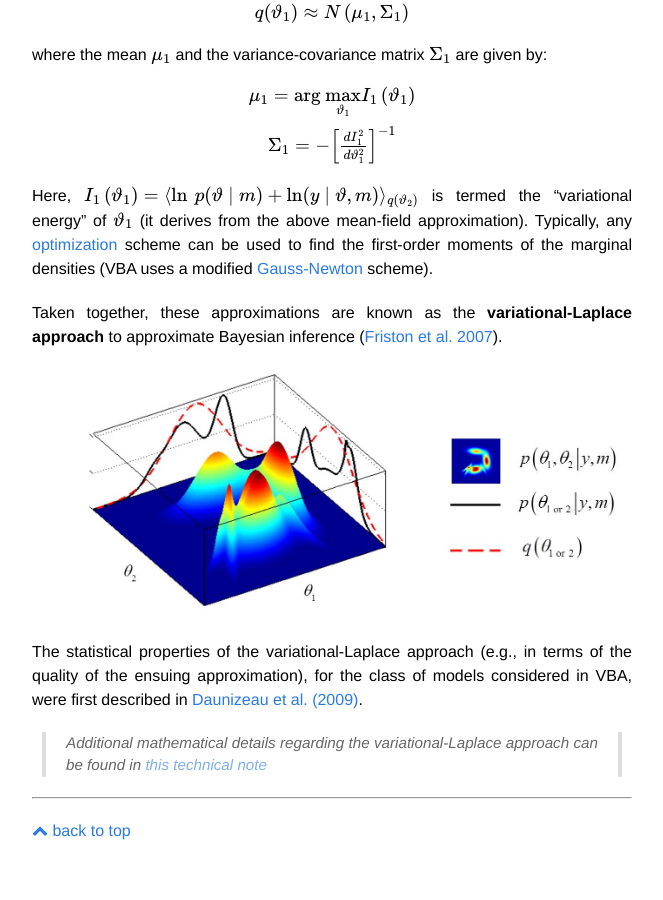
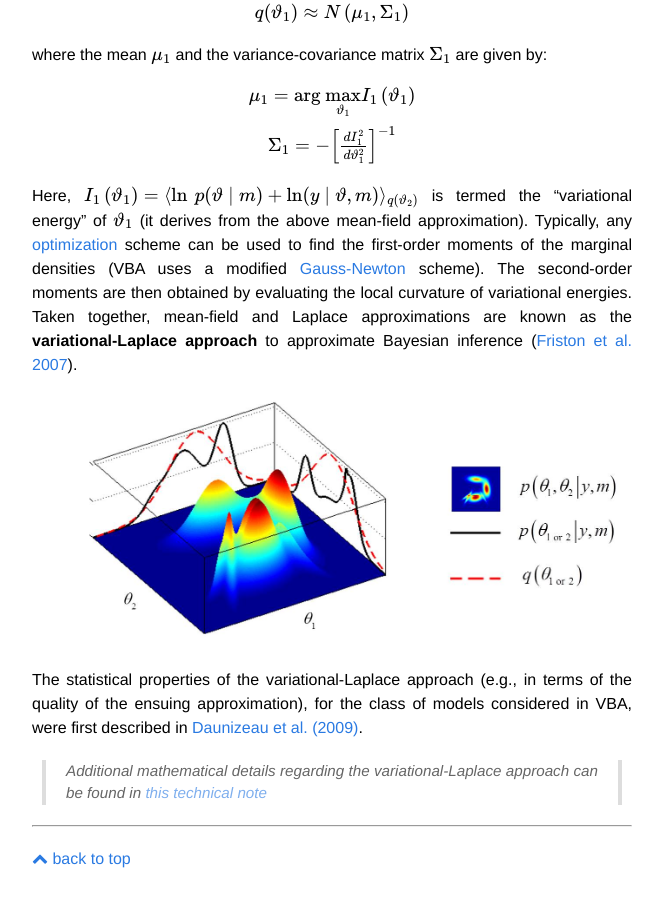
Before and after one commit to MBB-team/VBA-toolbox, a Jekyll site: the page built from _wiki/The-variational-Bayesian-approach.md, in a window 1280 px wide and 900 px high, scrolled down 1764 px. Shown: the whole window, without its empty margins (308-971 px from the left). Built offline with Jekyll 4.4.1, drawn with Linux system fonts in a browser that asks for light colours; nearby versions of some CDN libraries; formulas are drawn with MathJax 3.

Commit message:
Update The-variational-Bayesian-approach.md

```diff
--- a/_wiki/The-variational-Bayesian-approach.md
+++ b/_wiki/The-variational-Bayesian-approach.md
@@ -47,9 +47,7 @@
 \end{array}
 $$
 
-Here, $$I_1\left(\vartheta_1\right) = \langle \ln\:p(\vartheta\mid m) + \ln(y\mid \vartheta,m)\rangle_{q(\vartheta_2)}$$ is termed the "variational energy" of $$\vartheta_1$$ (it derives from the above mean-field approximation). Typically, any [optimization](https://en.wikipedia.org/wiki/Mathematical_optimization) scheme can be used to find the first-order moments of the marginal densities (VBA uses a modified [Gauss-Newton](https://en.wikipedia.org/wiki/Gauss%E2%80%93Newton_algorithm) scheme).
-
-Taken together, these approximations are known as the **variational-Laplace approach** to approximate Bayesian inference ([Friston et al. 2007](https://www.ncbi.nlm.nih.gov/pubmed/17055746)).
+Here, $$I_1\left(\vartheta_1\right) = \langle \ln\:p(\vartheta\mid m) + \ln(y\mid \vartheta,m)\rangle_{q(\vartheta_2)}$$ is termed the "variational energy" of $$\vartheta_1$$ (it derives from the above mean-field approximation). Typically, any [optimization](https://en.wikipedia.org/wiki/Mathematical_optimization) scheme can be used to find the first-order moments of the marginal densities (VBA uses a modified [Gauss-Newton](https://en.wikipedia.org/wiki/Gauss%E2%80%93Newton_algorithm) scheme). The second-order moments are then obtained by evaluating the local curvature of variational energies. Taken together, mean-field and Laplace approximations are known as the **variational-Laplace approach** to approximate Bayesian inference ([Friston et al. 2007](https://www.ncbi.nlm.nih.gov/pubmed/17055746)).
 
 ![]({{ site.baseurl }}/images/wiki/VBA/vb1.jpg)
 
```
